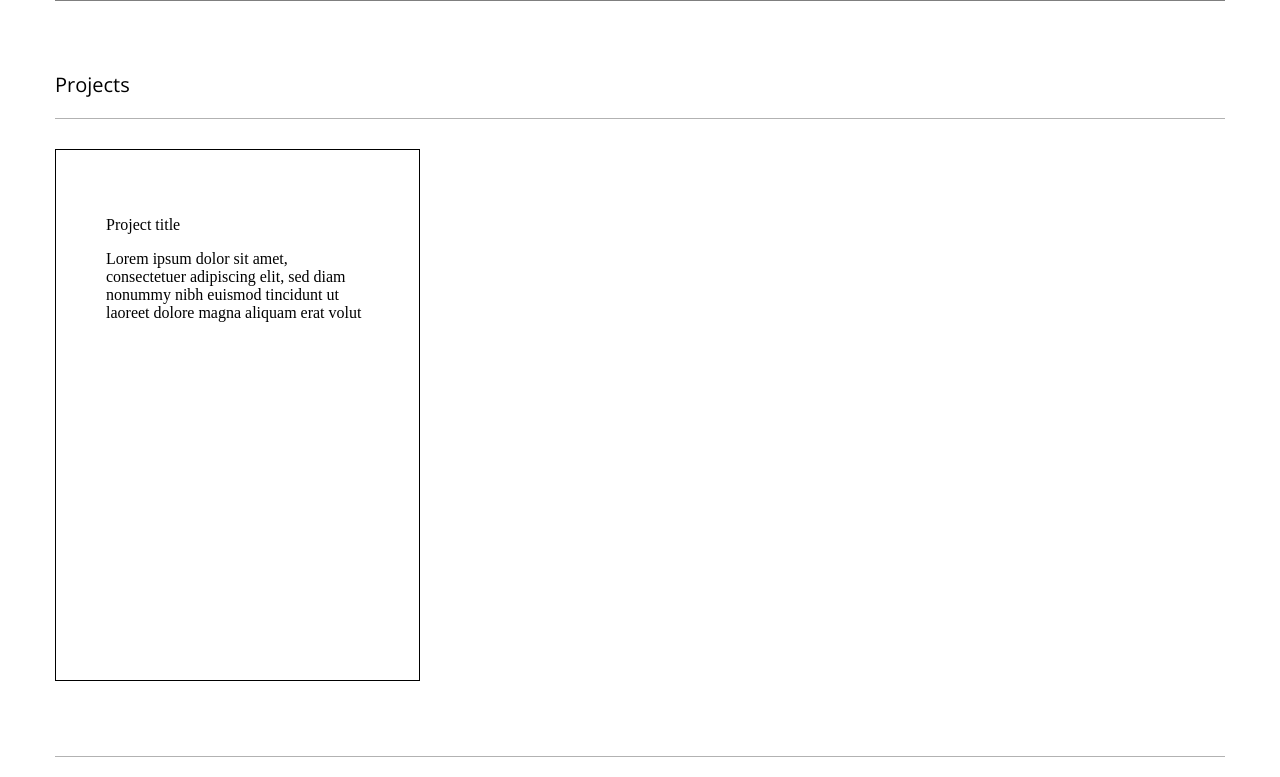
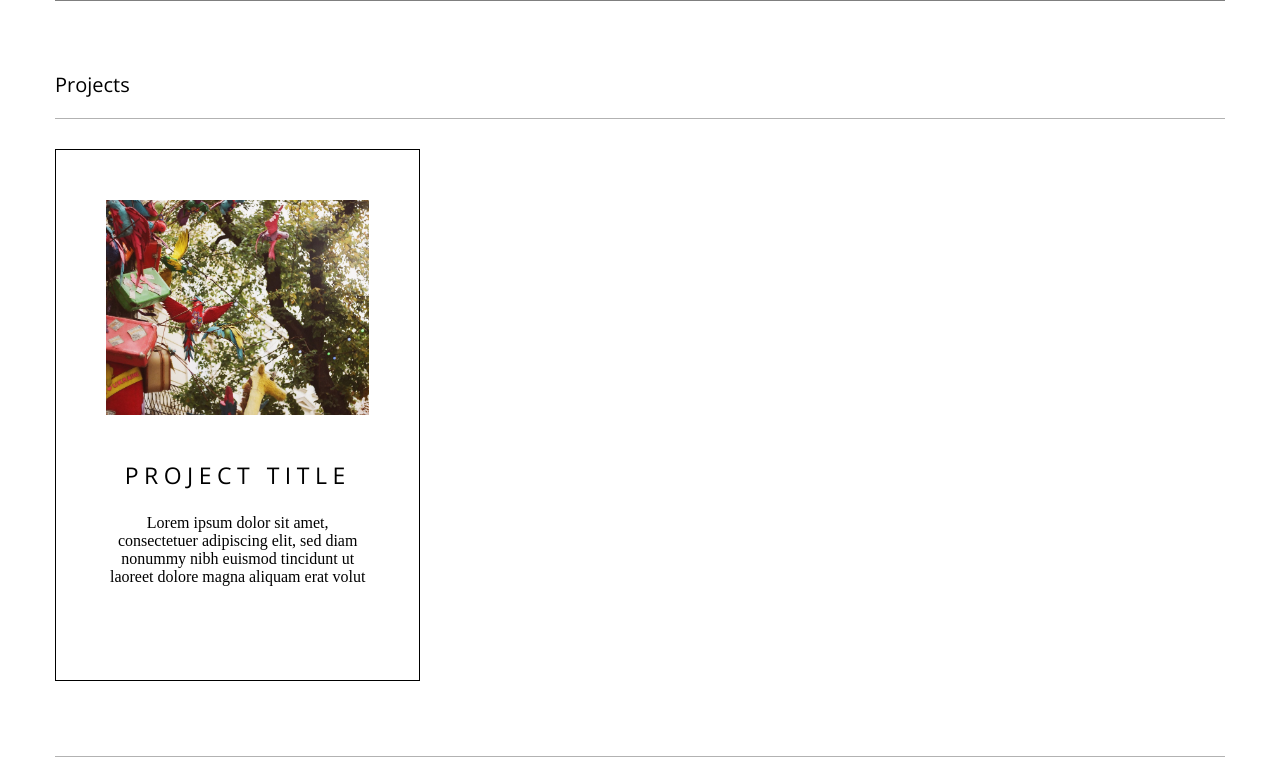
Before and after one commit to bulikkk/DanaPage, a Django app: page / in a window 1280 px wide. Shown: the part 963-1740 px from the top of the page. Run offline with Django 3.2, Linux system fonts and the light colour scheme.

Commit message:
html, css

```diff
--- a/dana/app_dana/static/css/style.css
+++ b/dana/app_dana/static/css/style.css
@@ -141,14 +141,23 @@ body {
   border: 1px solid black;
   margin-bottom: 30px;
   padding: 50px;
+  text-align: center;
 }
 
 .project>img {
   max-width: 100%;
-  max-height: 60%;
+  height: 50%;
+  object-fit: cover;
+}
+
+.project-project-title {
+  margin-top: 40px;
+  font-family: 'Open Sans', sans-serif;
+  font-size: 23px;
+  letter-spacing: 5.5px;
+  text-transform: uppercase;
 
 }
-
 
 
 
--- a/dana/app_dana/templates/app_dana/main.html
+++ b/dana/app_dana/templates/app_dana/main.html
@@ -41,7 +41,7 @@
       <div class="projects-container-projects">
         <div id="c1">
           <div class="project">
-            <!-- <img src="{% static '/project.jpg' %}" alt="Project image"/> -->
+            <img src="{% static '/project.jpg' %}" alt="Project image"/>
             <p class="project-project-title">Project title</p>
             <p class="project-project-desc">
                Lorem ipsum dolor sit amet, consectetuer
```
